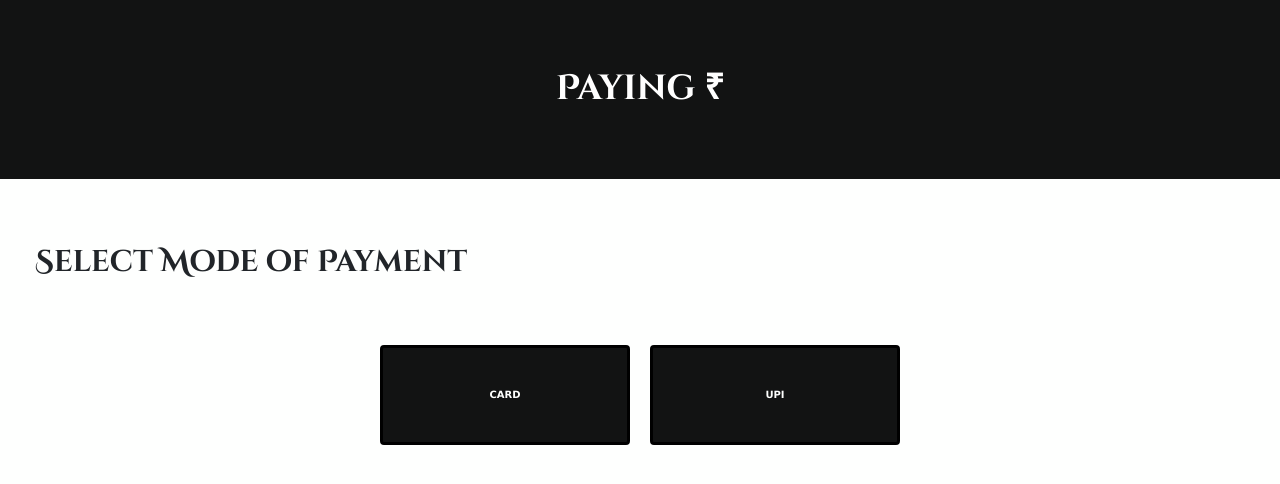
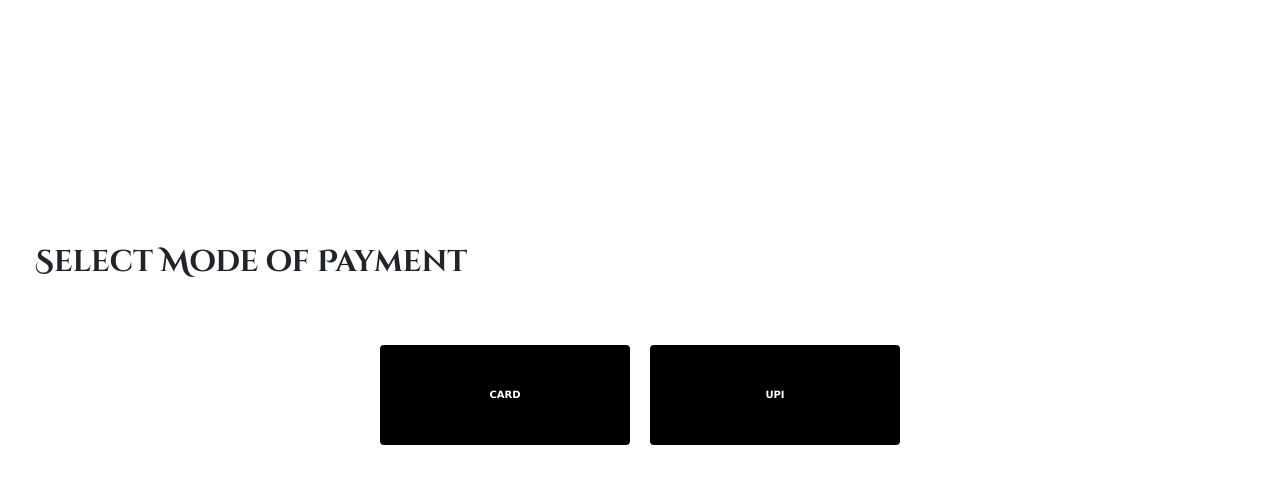
Before and after one commit to VishnuSandeep1108/Team4React, a React (Create React App) app: page /checkout in a window 1280 px wide. Shown: the top 484 px of the page. Built offline with nearby package versions, Linux system fonts and the light colour scheme; a web font is replaced by a local one.

Commit message:
Merge Gangapriya

```diff
--- a/src/App.js
+++ b/src/App.js
@@ -43,6 +43,7 @@ function App() {
               <Route path='/card' element={<Card /> }></Route>
               <Route path='/upi' element={<UPI /> }></Route>
               <Route path='/thankyou' element={<ThankYou /> }></Route>
+              <Route path='/auth' element={<Login />}></Route>
             </Routes>
           </div>
       </ProductIdContext.Provider>
--- a/src/Components/Checkout/Checkout.jsx
+++ b/src/Components/Checkout/Checkout.jsx
@@ -1,23 +1,23 @@
 import React from "react";
 import { useNavigate } from "react-router-dom";
-import "./Checkout.css";
+import styles from "./Checkout.module.css";
 
 function Checkout({ totalAmount }) {
     const navigate = useNavigate();
 
     return (
         <>
-            <section id="payment-header" class="dark">
+            <section id="payment-header" className={styles[`dark`]}>
                 <h1>Paying ₹{ totalAmount }</h1>
             </section>
-            <div className="pad">
+            <div className={styles[`pad`]}>
             <h3>Select Mode of Payment</h3>
             </div>
             <div class="buttons">
-                <button class="dark" onClick={() => navigate('/card')}>
+                <button className={styles[`dark`]} onClick={() => navigate('/card')}>
                     CARD
                 </button>
-                <button class="dark" onClick={() => navigate('/upi')}>
+                <button className={styles[`dark`]} onClick={() => navigate('/upi')}>
                     UPI
                 </button>
             </div>
```
Also changed, not shown: src/Components/Checkout/Checkout.module.css (renamed from src/Components/Checkout/Checkout.css).
